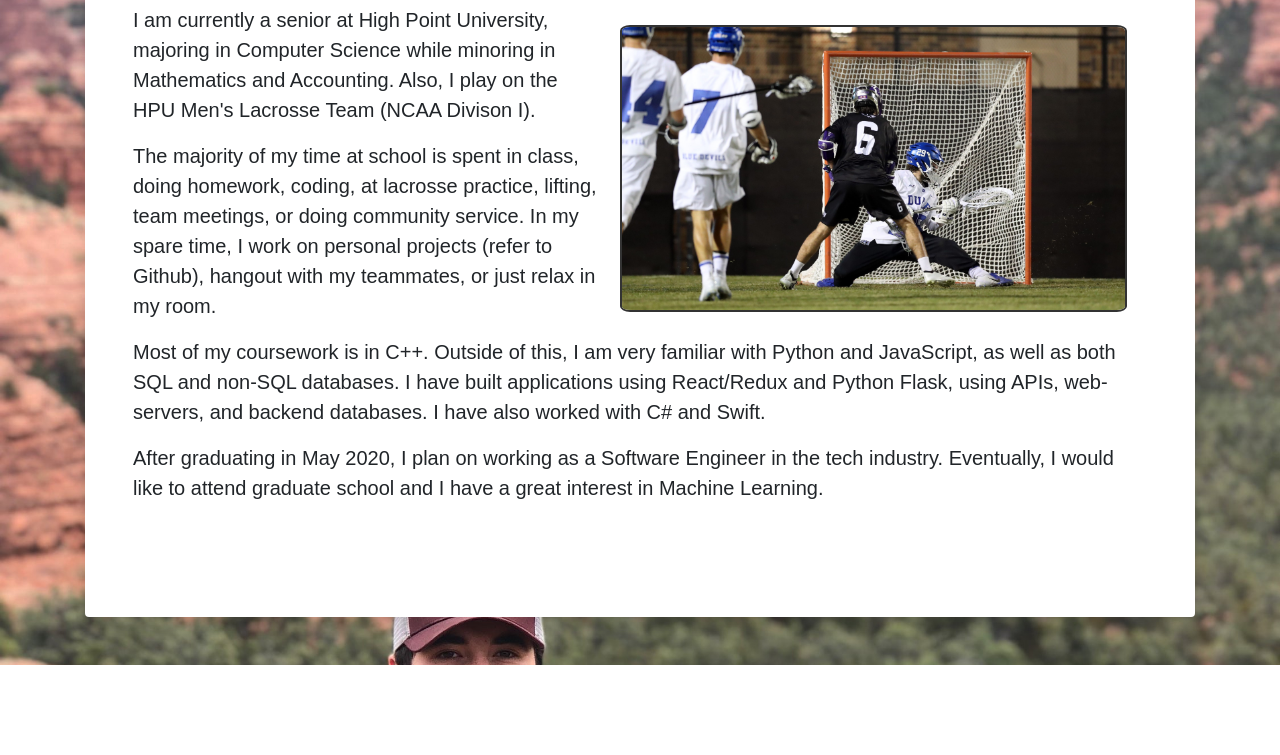
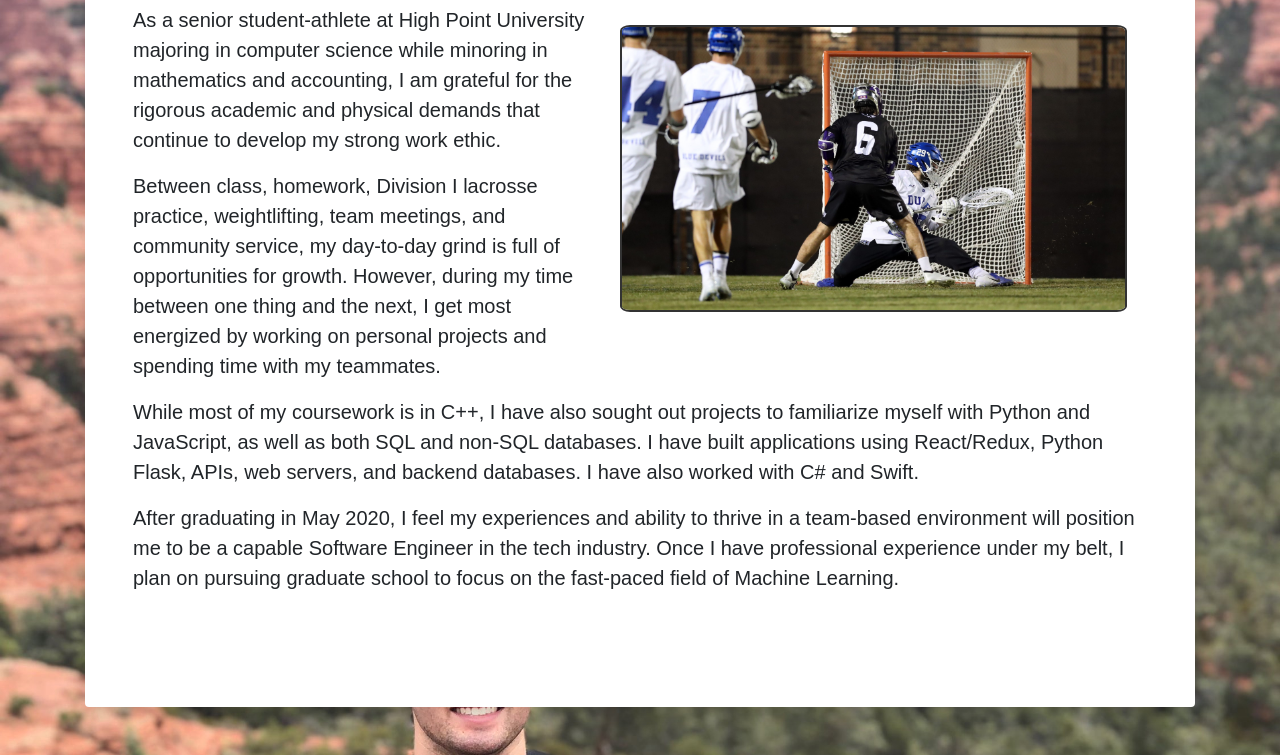
Before and after one commit to bbaker1/bbaker1.github.io, a plain HTML site: page about.html in a window 1280 px wide. Shown: the part 179-934 px from the top of the page. Before the commit the page ends 844 px from the top, so only its background shows below. Drawn offline with nearby package versions, Linux system fonts and the light colour scheme; a web font is replaced by a local one.

Commit message:
Fixed type in Streamer. Reworded about me page. Updated resume.

```diff
--- a/about.html
+++ b/about.html
@@ -75,25 +75,20 @@
                 <img class="about-img" src="public/img/lax.jpg"
                     alt="High Point beats #2 Duke in 2019 (Ben Baker pictured)" />
                 <p class="lead">
-                    I am currently a senior at High Point University, majoring in Computer Science while minoring in
-                    Mathematics and Accounting.
-                    Also, I play on the HPU Men's Lacrosse Team (NCAA Divison I).
+                    As a senior student-athlete at High Point University majoring in computer science while minoring in mathematics and accounting,
+                    I am grateful for the rigorous academic and physical demands that continue to develop my strong work ethic.
                 </p>
                 <p class="lead">
-                    The majority of my time at school is spent in class, doing homework, coding, at lacrosse practice, lifting, team meetings, or doing
-                    community service. In my spare time, I work on personal projects (refer to Github),
-                    hangout with my teammates, or just relax in my room.
+                    Between class, homework, Division I lacrosse practice, weightlifting, team meetings, and community service, my day-to-day grind is full of opportunities for growth.
+                    However, during my time between one thing and the next, I get most energized by working on personal projects and spending time with my teammates.
                 </p>
                 <p class="lead">
-                    Most of my coursework is in C++. Outside of this, I am very familiar with Python and JavaScript, as
-                    well as both SQL and non-SQL databases.
-                    I have built applications using React/Redux and Python Flask, using APIs, web-servers, and backend
-                    databases.
-                    I have also worked with C# and Swift.
+                    While most of my coursework is in C++, I have also sought out projects to familiarize myself with Python and JavaScript, as well as both SQL and non-SQL databases.
+                    I have built applications using React/Redux, Python Flask, APIs, web servers, and backend databases. I have also worked with C# and Swift.
                 </p>
                 <p class="lead">
-                    After graduating in May 2020, I plan on working as a Software Engineer in the tech industry.
-                    Eventually, I would like to attend graduate school and I have a great interest in Machine Learning.
+                    After graduating in May 2020, I feel my experiences and ability to thrive in a team-based environment will position me to be a capable Software Engineer in the tech industry.
+                    Once I have professional experience under my belt, I plan on pursuing graduate school to focus on the fast-paced field of Machine Learning.
                 </p>
                 <div style="height: 50px"></div>
             </div>
```
Also changed, not shown: streamer.html (+1 -1 lines), 2 other files.
